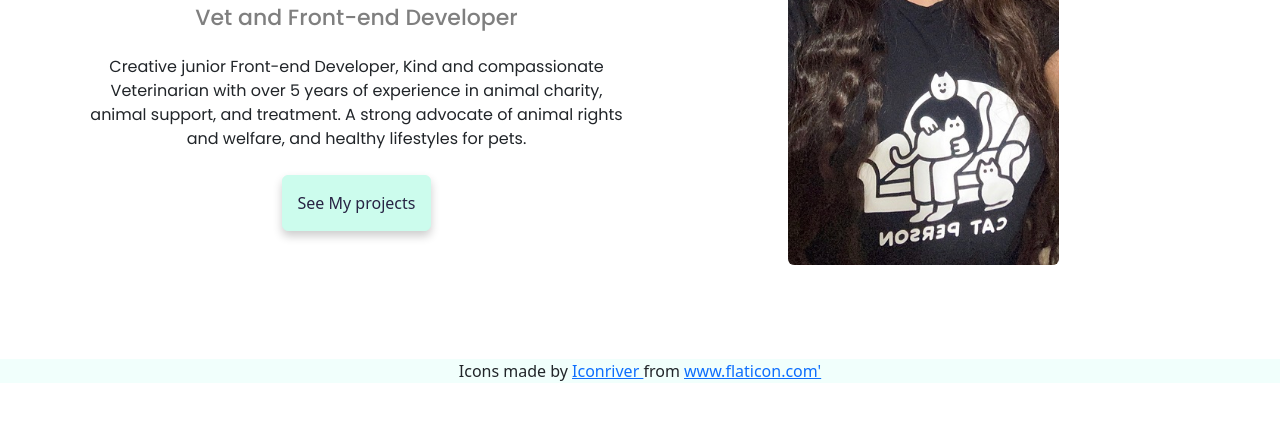
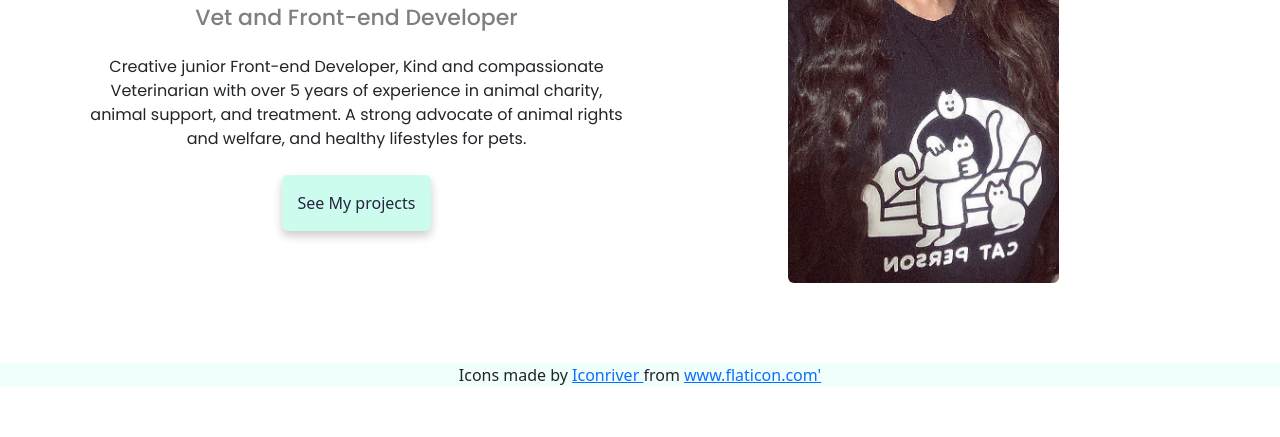
Before and after one commit to nwxanin/Naz-portfolio, a plain HTML site: page about.html in a window 1280 px wide. Shown: the part 363-800 px from the top of the page. Drawn offline with nearby package versions, Linux system fonts and the light colour scheme; a web font is replaced by a local one.

Commit message:
photo changed

```diff
--- a/about.html
+++ b/about.html
@@ -55,7 +55,7 @@
           </div>
         </div>
         <div class="col-lg-6 text-center">
-          <img src="/images/me.jpeg" alt="" class="img-fluid w-50 rounded" />
+          <img src="/images/light.JPG" alt="" class="img-fluid w-50 rounded" />
         </div>
       </div>
     </div>
```
Also changed, not shown: images/light.JPG (added), images/me.jpeg (deleted).
